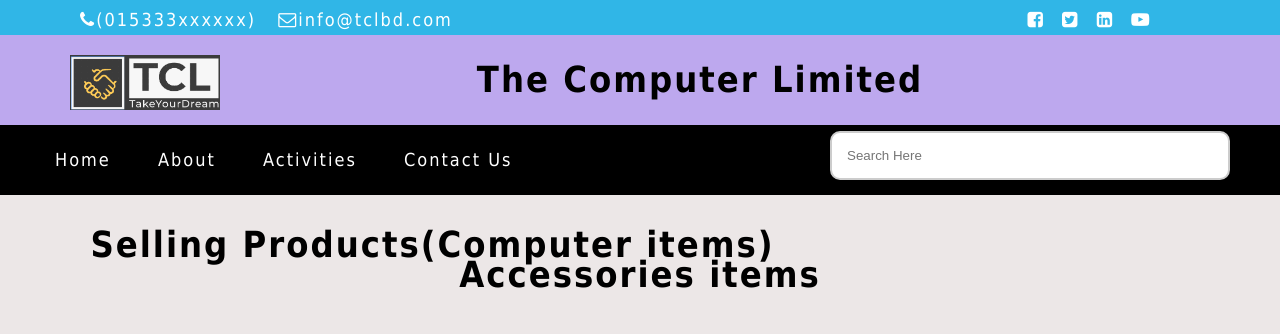
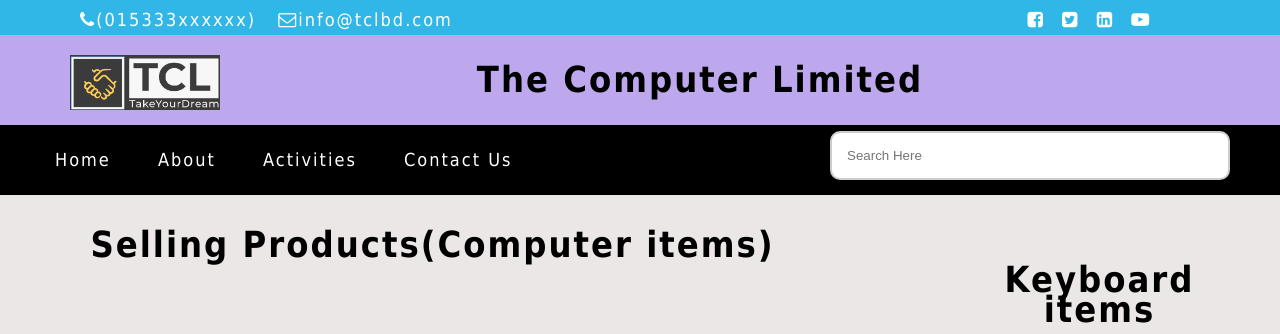
Before and after one commit to grabbany9258/projectCSS, a plain HTML site: page activities.html in a window 1280 px wide. Shown: the top 334 px of the page. Drawn offline with Linux system fonts and the light colour scheme.

Commit message:
first commit

```diff
--- a/activities.html
+++ b/activities.html
@@ -67,7 +67,7 @@
   </div> <!-- Product Area end -->
 
   <div class="product-area container">
-  <h1>Accessories items</h1>
+  <!-- <h1>Accessories items</h1> -->
     <div class="product">
       <img src="images/c1.jpeg" alt="Dell">
       <h3>Lenevo DDR4</h3>
```
